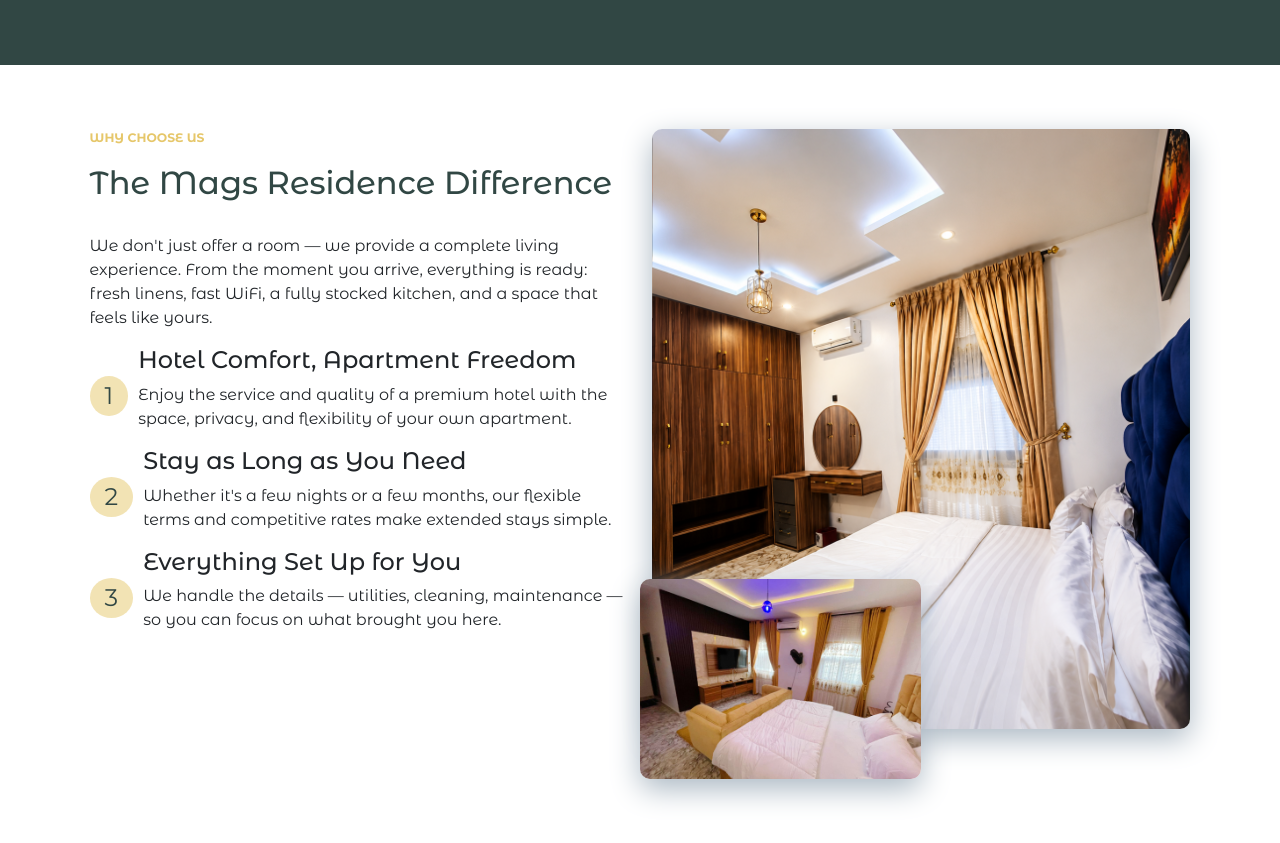
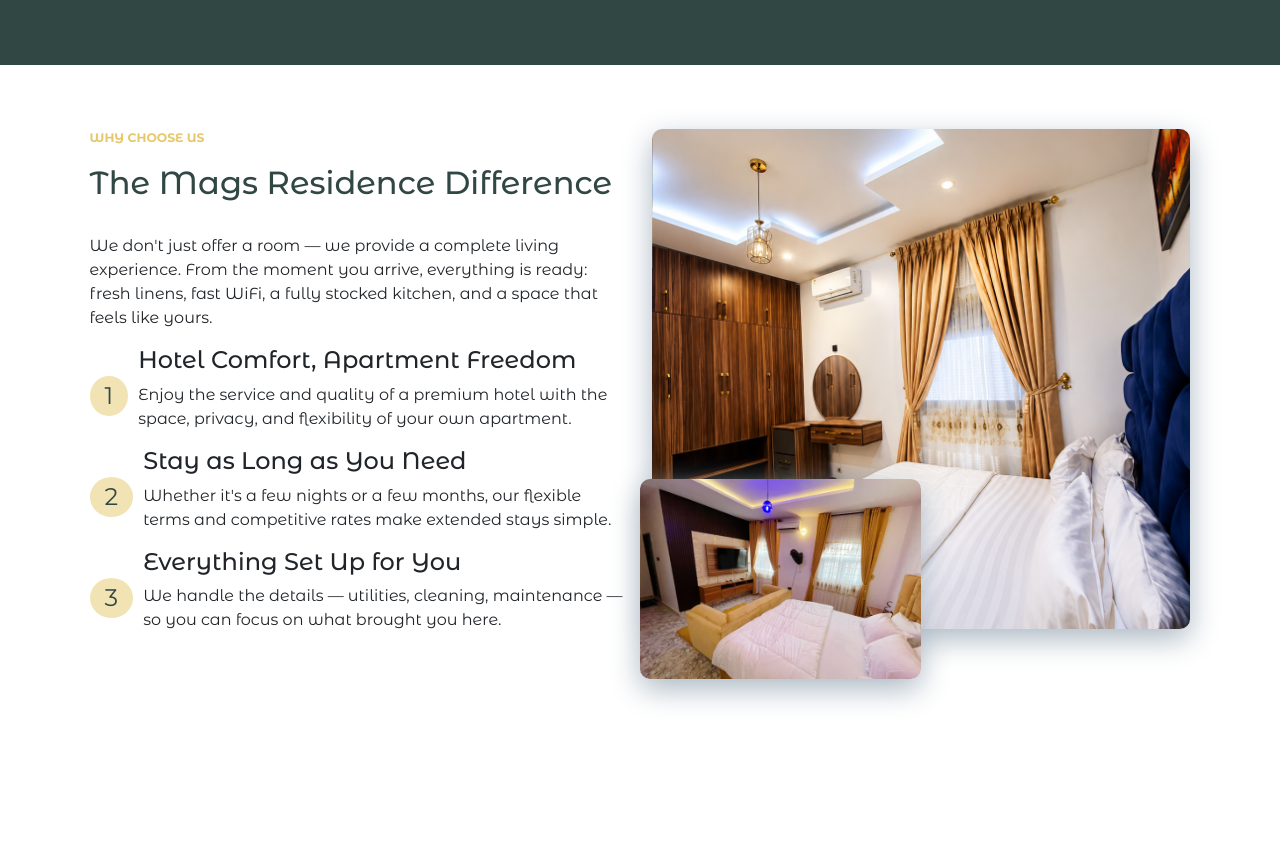
Before and after one commit to jozzydgr8/magsresidence, a React (Create React App) app: page / in a window 1280 px wide. Shown: the part 2809-3652 px from the top of the page. After the commit the page ends 3552 px from the top, so only its background shows below. Built offline with nearby package versions, Linux system fonts and the light colour scheme.

Commit message:
added image to choose

```diff
--- a/src/index.css
+++ b/src/index.css
@@ -171,6 +171,21 @@
  #welcome{
   padding-top: 30px;
  }
+ .welcomeImage, .chooseImage{
+  min-height: 500px;
+ }
+ .chooseImageTwo{
+  height:200px;
+ }
+
+ @media (max-width:750px) {
+    .welcomeImage, .chooseImage{
+      min-height:200px
+    }
+    .chooseImageTwo{
+      height:100px
+    }
+ }
  /* apartments apartmets */
  #apartments{
   background-color: var(--offWhite);
--- a/src/pages/homePage/homeComponent/Choose.tsx
+++ b/src/pages/homePage/homeComponent/Choose.tsx
@@ -49,17 +49,19 @@
     }}
 >
     <div
+    className="chooseImage"
         style={{
             backgroundImage: `url(${roomImage})`,
             backgroundSize: 'cover',
             backgroundPosition: 'center',
-            minHeight: '600px',
+
             borderRadius: '10px',
             boxShadow: '0 10px 30px var(--secondary)'
         }}
     />
 
     <div
+    className="chooseImageTwo"
         style={{
             position: 'absolute',
             backgroundImage:`url(${roomImage2})`,
@@ -68,7 +70,7 @@
             bottom: '0',
             left: '0',
             width: '50%',
-            height: '200px',
+
             zIndex: 2,
             borderRadius:"10px",
             boxShadow: '0 10px 30px var(--secondary)'
--- a/src/pages/homePage/homeComponent/Welcome.tsx
+++ b/src/pages/homePage/homeComponent/Welcome.tsx
@@ -14,7 +14,7 @@
             <div className="container-fluid">
                 <div className="row ">
                     <div className="col-md-6 mb-2">
-                        <div style={{boxShadow: '0 10px 30px var(--secondary)', backgroundImage:`url(${parlourImage})`, backgroundSize:'cover', backgroundPosition:'center', minHeight:'500px', borderRadius:'10px'}}>
+                        <div className="welcomeImage" style={{boxShadow: '0 10px 30px var(--secondary)', backgroundImage:`url(${parlourImage})`, backgroundSize:'cover', backgroundPosition:'center',  borderRadius:'10px'}}>
 
                         </div>
                     </div>
```
